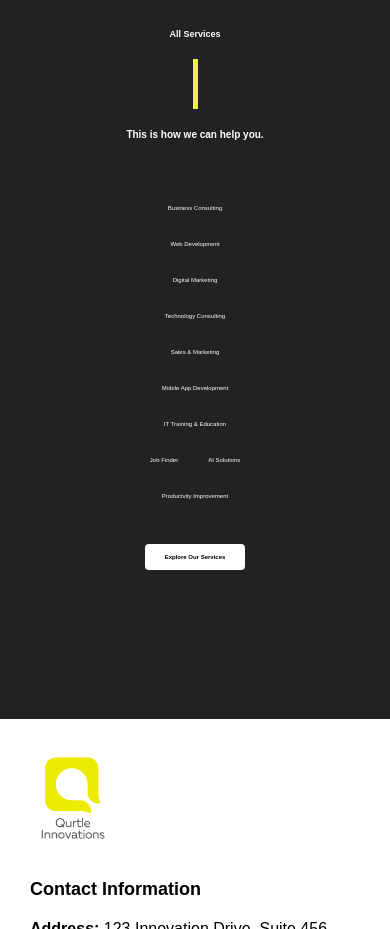
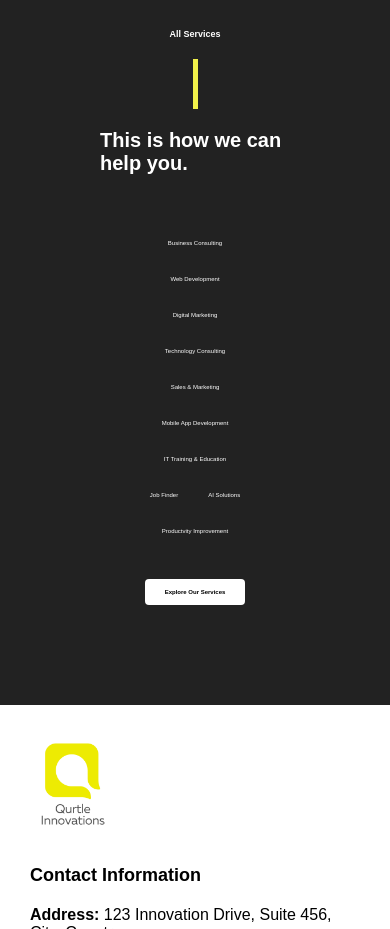
Before and after one commit to amanbhai1/Qurtle-Innovation, a plain HTML site: page index.html in a window 390 px wide. Shown: the part 1720-2649 px from the top of the page. Drawn offline with Linux system fonts and the light colour scheme.

Commit message:
Update style.css

```diff
--- a/style.css
+++ b/style.css
@@ -355,6 +355,7 @@ body{
   background-color: #222;
 }
 
+
 .normal {
   font-size: 14px;
   font-weight: 600;
@@ -403,7 +404,7 @@ border-radius: 0px;
 
 .service-1 h1{
   color: #ffffff;
-  font-size: 50px;
+  font-size: 70px;
   margin-bottom: 20px;
 
 }
@@ -1030,7 +1031,7 @@ textarea.input {
   }
 
   .service{
-    height: 730px;
+    height: auto;
   }
 
   .service-1 h2{
@@ -1140,7 +1141,7 @@ textarea.input {
   }
 
   .service{
-    height: 790px;
+    height: auto;
   }
 
   .service-1{
@@ -1152,7 +1153,7 @@ textarea.input {
   }
 
   .service-1 h1{
-    font-size: 10px;
+    font-size: 20px;
   }
 
   .service-data p{
```
